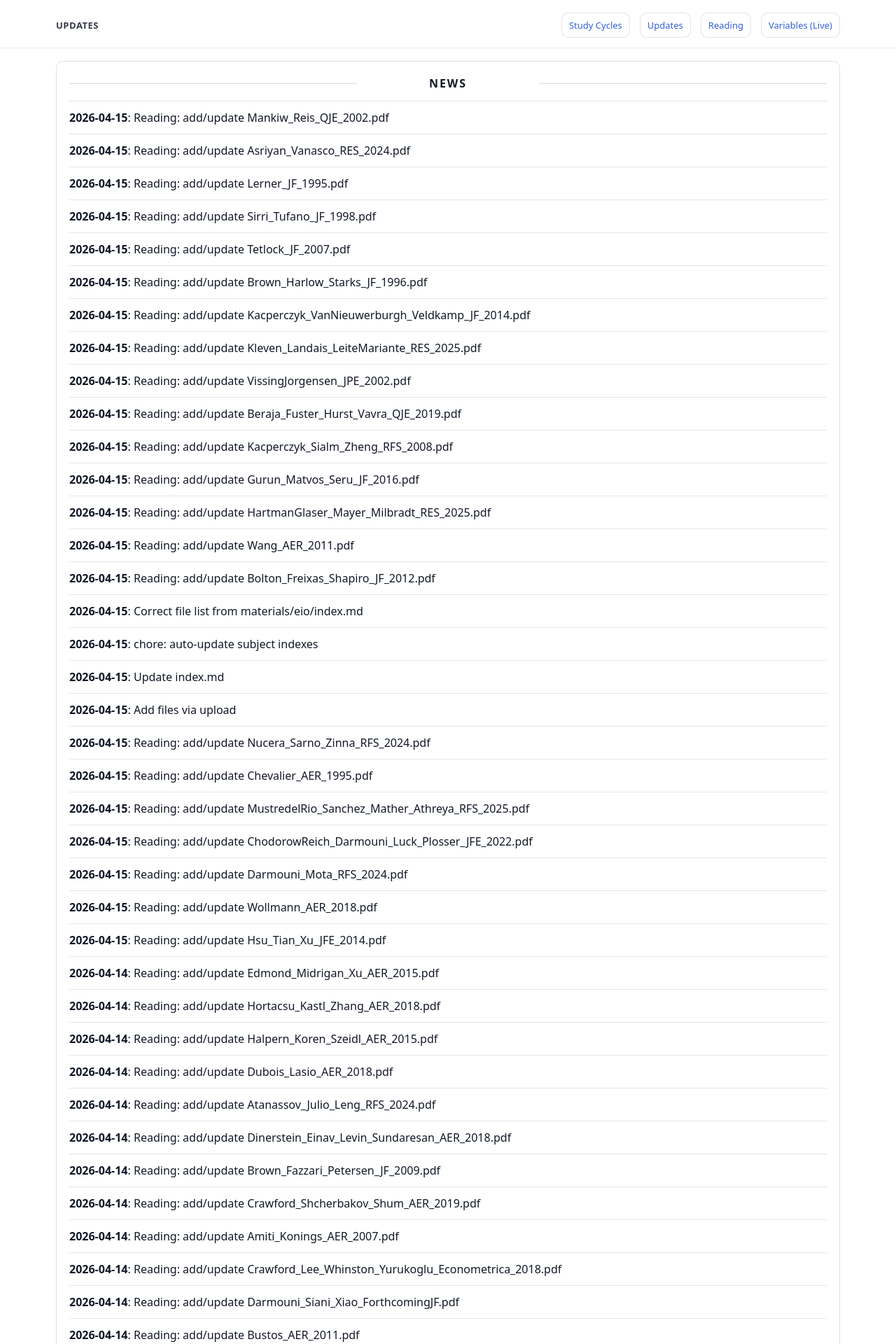
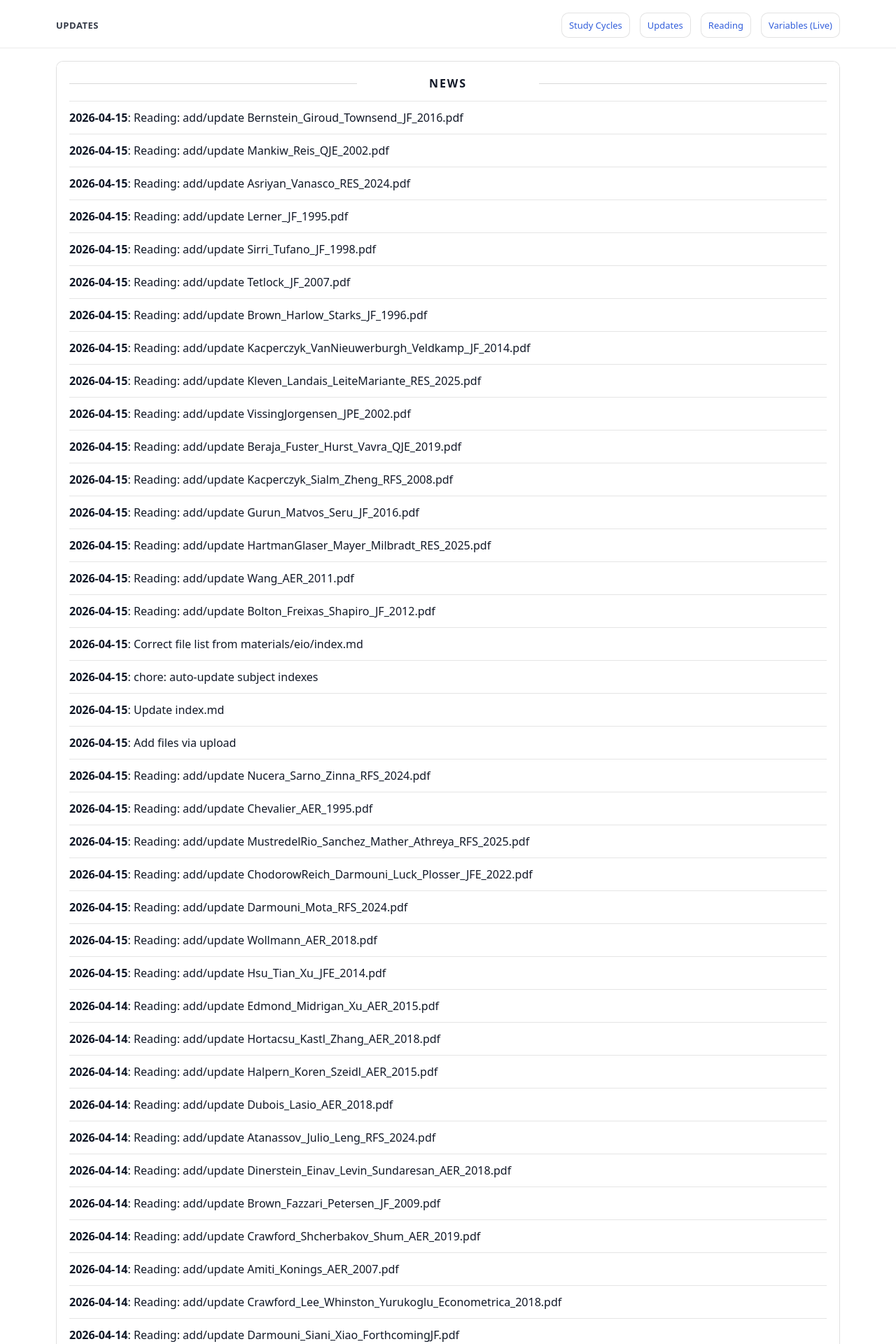
Before and after one commit to yaxinzn/study-archive, a Jekyll site: the page built from updates/index.md, in a window 1280 px wide. Shown: the top 1920 px of the page at 70% size. Built offline with Jekyll 4.4.1, drawn with Linux system fonts in a browser that asks for light colours; some of the changed text lies outside the part shown.

Commit message:
chore: update NEWS feed

```diff
--- a/_data/news.yml
+++ b/_data/news.yml
@@ -1,4 +1,7 @@
 # Auto-generated update history (sorted newest -> oldest). Do not edit manually.
+- ts: "1776252990"
+  date: "2026-04-15"
+  title: "Reading: add/update Bernstein_Giroud_Townsend_JF_2016.pdf"
 - ts: "1776252039"
   date: "2026-04-15"
   title: "Reading: add/update Mankiw_Reis_QJE_2002.pdf"
```
